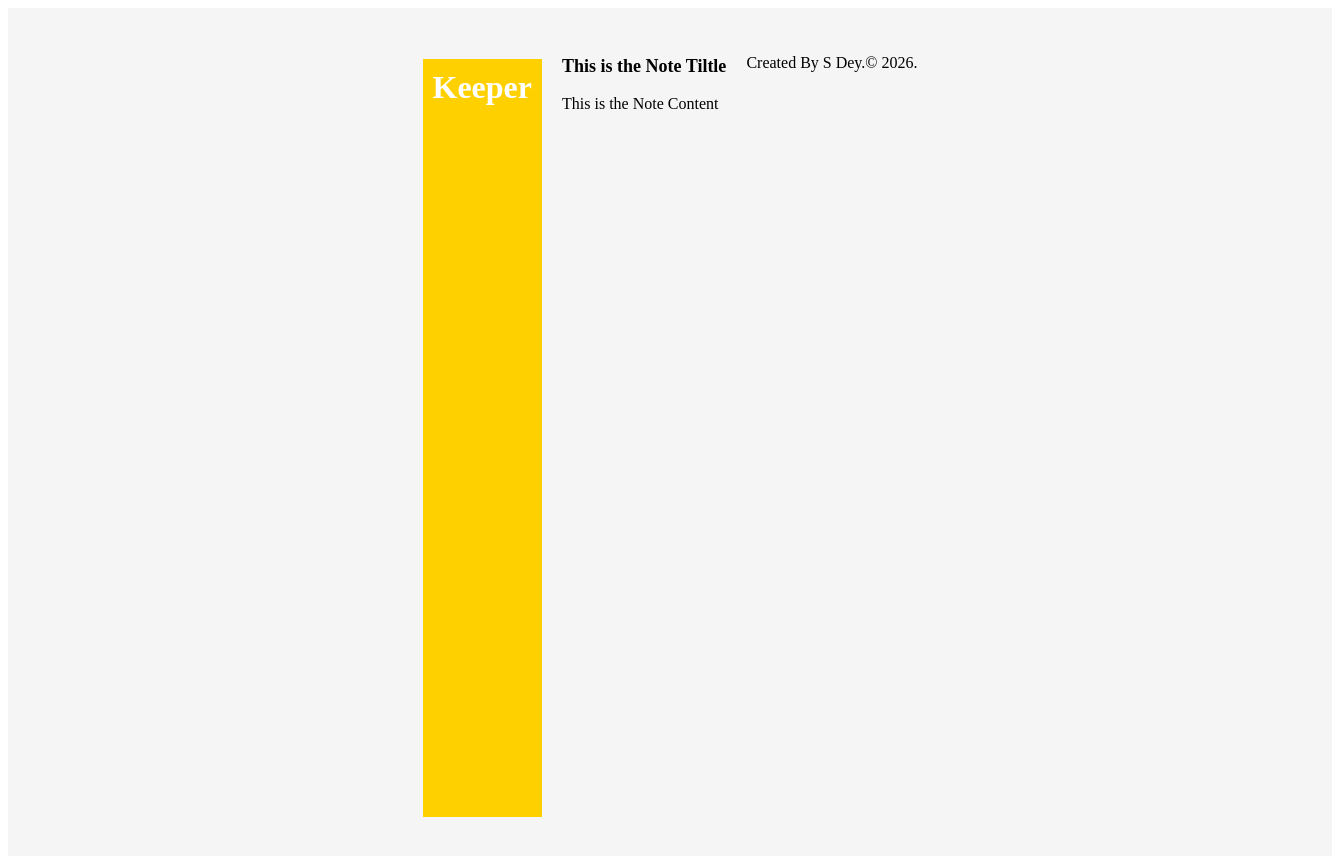
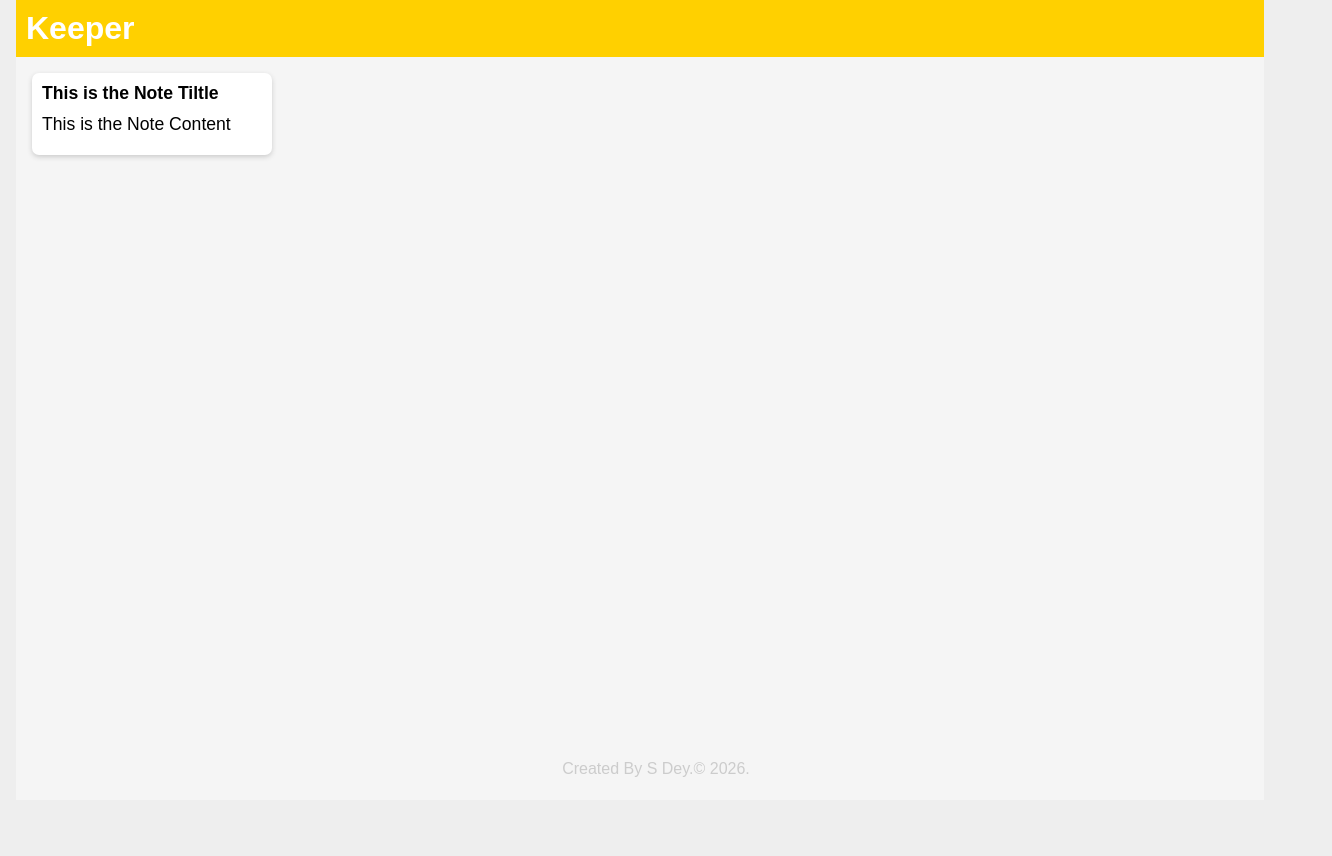
Before and after one commit to shrayajyotidey/Learning_React, a React (Vite) app: page / in a window 1280 px wide. Shown: the top 856 px of the page, 1332 px wide, since content can reach past the window. After the commit the page ends 800 px from the top, so only its background shows below. Built offline with nearby package versions, Linux system fonts and the light colour scheme.

Commit message:
Keeper App DOne

```diff
--- a/src/App.css
+++ b/src/App.css
@@ -1,7 +1,6 @@
-.container {
+/* .container {
     display: flex;
     flex-direction: row;
-    /* align-items: center; */
     justify-content: center;
     gap: 20px;
     padding: 30px;
@@ -35,4 +34,63 @@
     padding: 10px 25px;
     border-radius: 10px;
     margin: 0 0 10px;
+} */
+
+
+
+* {
+  padding: 0;
+  margin: 0;
+  box-sizing: border-box;
 }
+html {
+  font-family: "Montserrat", sans-serif;
+}
+body {
+  background: #eee;
+  padding: 0 16px;
+}
+
+header {
+  background-color: #f5ba13;
+  margin: auto -16px;
+  padding: 16px 32px;
+  box-shadow: 0 0 10px 0 rgba(0, 0, 0, 0.3);
+}
+
+header h1 {
+  color: #fff;
+  font-family: "McLaren", cursive;
+  font-weight: 200;
+}
+
+footer {
+  position: absolute;
+  text-align: center;
+  bottom: 0;
+  width: 100%;
+  height: 2.5rem;
+}
+
+footer p {
+  color: #ccc;
+}
+.note {
+  background: #fff;
+  border-radius: 7px;
+  box-shadow: 0 2px 5px #ccc;
+  padding: 10px;
+  width: 240px;
+  margin: 16px;
+  float: left;
+}
+.note h1 {
+  font-size: 1.1em;
+  margin-bottom: 6px;
+}
+.note p {
+  font-size: 1.1em;
+  margin-bottom: 10px;
+  white-space: pre-wrap;
+  word-wrap: break-word;
+}
--- a/src/components/KeeperAppPrj/Notes.jsx
+++ b/src/components/KeeperAppPrj/Notes.jsx
@@ -1,7 +1,7 @@
 import './style.css'
 
 function Note() {
-    return <div>
+    return <div className='note'>
         <p className='pnote'>This is the Note Tiltle</p>
         <p>This is the Note Content</p>
     </div>;
```
